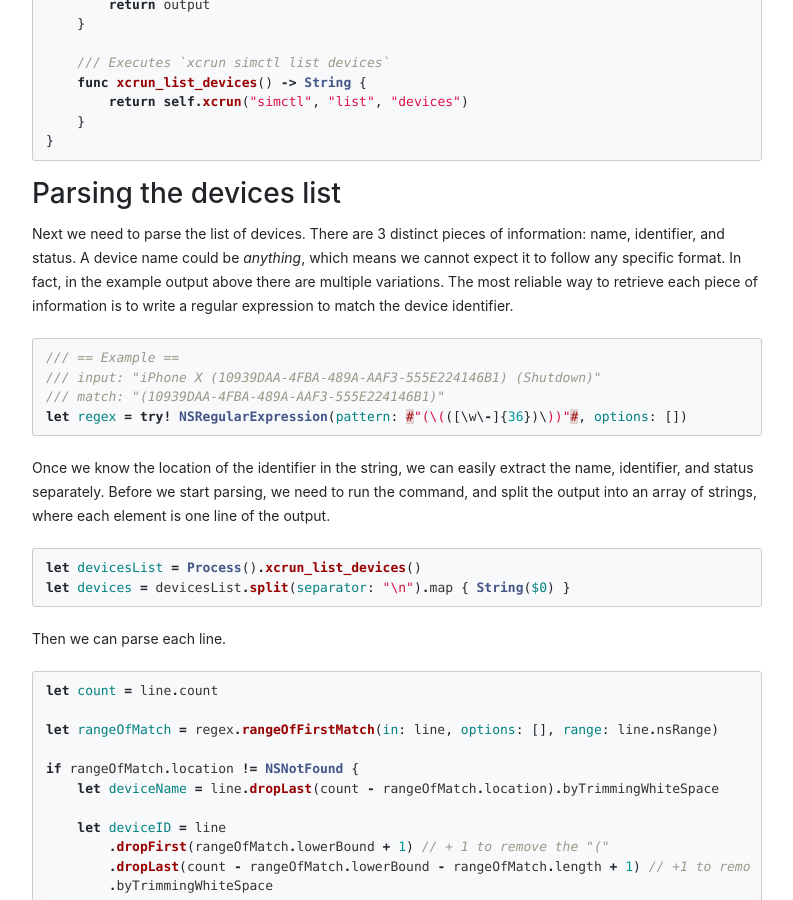
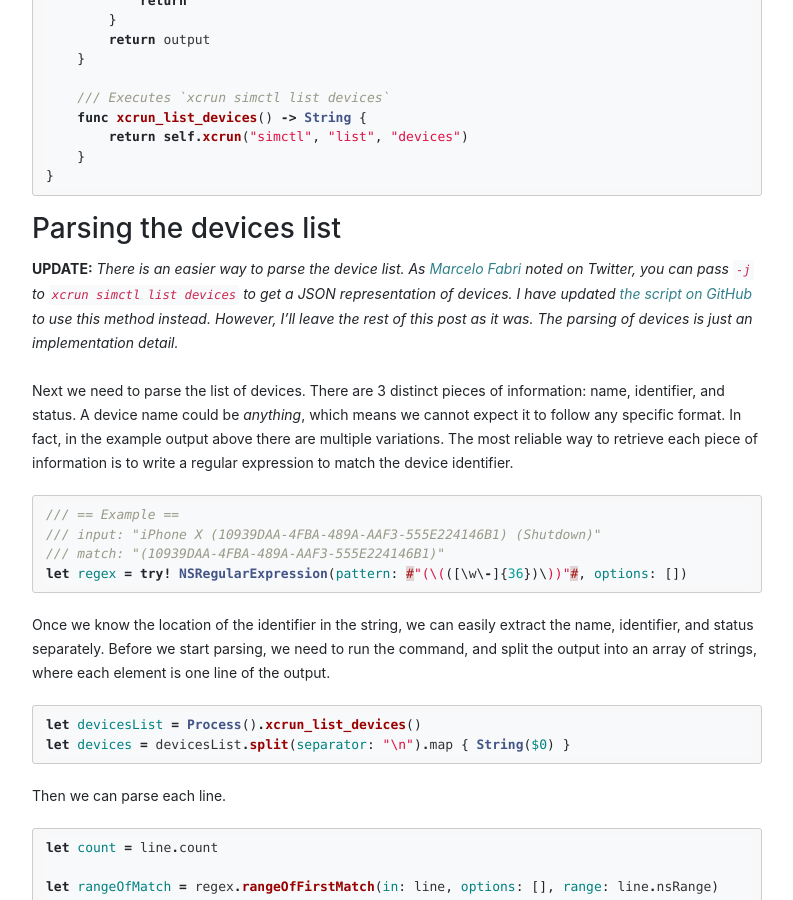
Before and after one commit to jessesquires/jessesquires.com, a Jekyll site: the page built from _posts/2019-09-30-automating-simctl-status-bar.md, in a window 1280 px wide and 900 px high, scrolled down 1606 px. Shown: the whole window, without its empty margins (243-1036 px from the left). Built offline with Jekyll 4.4.1, drawn with Linux system fonts in a browser that asks for light colours; nearby versions of some CDN libraries; library files that are not in the unit come from our copies; some of the changed lines change nothing that is shown.

Commit message:
[update] update post

````diff
--- a/_posts/2019-09-30-automating-simctl-status-bar.md
+++ b/_posts/2019-09-30-automating-simctl-status-bar.md
@@ -2,8 +2,9 @@
 layout: post
 categories: [software-dev]
 tags: [xcode, ios]
-date: 2019-09-30 T17:00:00-07:00
+date: 2019-09-30T17:00:00-07:00
 title: A script to automate overriding iOS simulator status bar values
+date-updated: 2019-09-30T19:00:00-07:00
 ---
 
 I recently [wrote about]({{ site.url }}{% post_url 2019-09-26-overriding-status-bar-settings-ios-simulator %}) overriding iOS simulator status bar display settings using `simctl status_bar`. In that post I provided some ways we can improve the tool, but I realized we can do even better.
@@ -75,6 +76,8 @@ extension Process {
 ```
 
 ### Parsing the devices list
+
+**UPDATE:** *There is an easier way to parse the device list. As [Marcelo Fabri](https://twitter.com/marcelofabri_/status/1178840949134200832) noted on Twitter, you can pass `-j` to `xcrun simctl list devices` to get a JSON representation of devices. I have updated [the script on GitHub](https://github.com/jessesquires/Nine41) to use this method instead. However, I'll leave the rest of this post as it was. The parsing of devices is just an implementation detail.*
 
 Next we need to parse the list of devices. There are 3 distinct pieces of information: name, identifier, and status. A device name could be *anything*, which means we cannot expect it to follow any specific format. In fact, in the example output above there are multiple variations. The most reliable way to retrieve each piece of information is to write a regular expression to match the device identifier.
 
````
